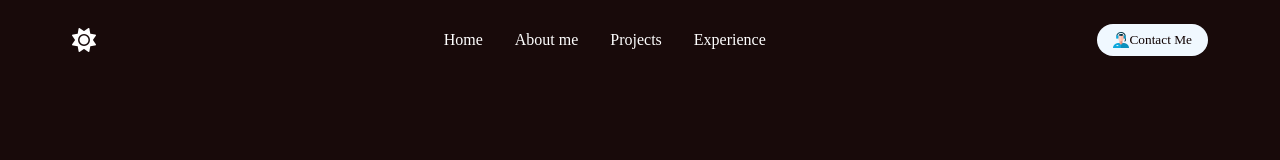
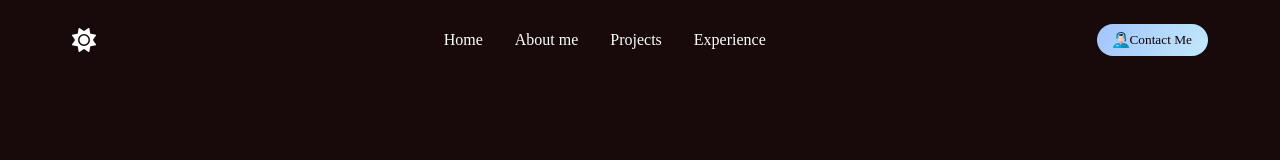
Before and after one commit to SudhanshuGulhane/sudhanshugulhane.github.io, a React (Create React App) app in the folder portfolio/: page / in a window 1280 px wide. Shown: the top 160 px of the page. Built offline with nearby package versions, Linux system fonts and the light colour scheme; a web font is replaced by a local one.

Commit message:
adding transition effect

```diff
--- a/portfolio/src/components/Home/home.css
+++ b/portfolio/src/components/Home/home.css
@@ -1,3 +1,7 @@
+body {
+    transition: background-color 2s ease, color 2s ease;
+}
+
 .home-div {
     display: flex;
     flex-direction: row;
--- a/portfolio/src/components/Navbar/Navbar.css
+++ b/portfolio/src/components/Navbar/Navbar.css
@@ -60,7 +60,7 @@
 }
 
 .contact-button{
-    background-color: aliceblue;
+    background-image: linear-gradient(120deg, #a1c4fd 0%, #c2e9fb 100%);
     color: rgb(15, 0, 0);
     border: none;
     display: flex;
@@ -70,6 +70,10 @@
     border-radius: 2rem;
 }
 
+.contact-button.light {
+    background-image: linear-gradient(to top, #ff9a9e 0%, #fecfef 99%, #fecfef 100%);
+}
+
 .contact-button-img{
     object-fit: cover;
     height: 1rem;
--- a/portfolio/src/components/Navbar/Navbar.js
+++ b/portfolio/src/components/Navbar/Navbar.js
@@ -21,7 +21,7 @@ const Navbar = () => {
             <Link to="/projects" className={`nav-menu-item ${isDarkMode}`}>Projects</Link>
             <Link to="/experience"className={`nav-menu-item ${isDarkMode}`}>Experience</Link>
         </div>
-        <button className='contact-button'>
+        <button className={`contact-button ${isDarkMode}`}>
             <img src={contactMe} alt='' className='contact-button-img' />
             Contact Me
         </button>
--- a/portfolio/src/contexts/ThemeContext.js
+++ b/portfolio/src/contexts/ThemeContext.js
@@ -8,7 +8,7 @@ export const ThemeProvider = ({ children }) => {
   const toggleTheme = () => {
     setDarkMode((curr) => {
         const newMode = curr === "light" ? "dark" : "light";
-        document.body.style.backgroundColor = newMode === "dark" ? "#180A0A" : "#FFFFFF";
+        document.body.style.backgroundColor = newMode === "dark" ? "#180A0A" : "cornsilk";
         return newMode;
     });
   };
```
